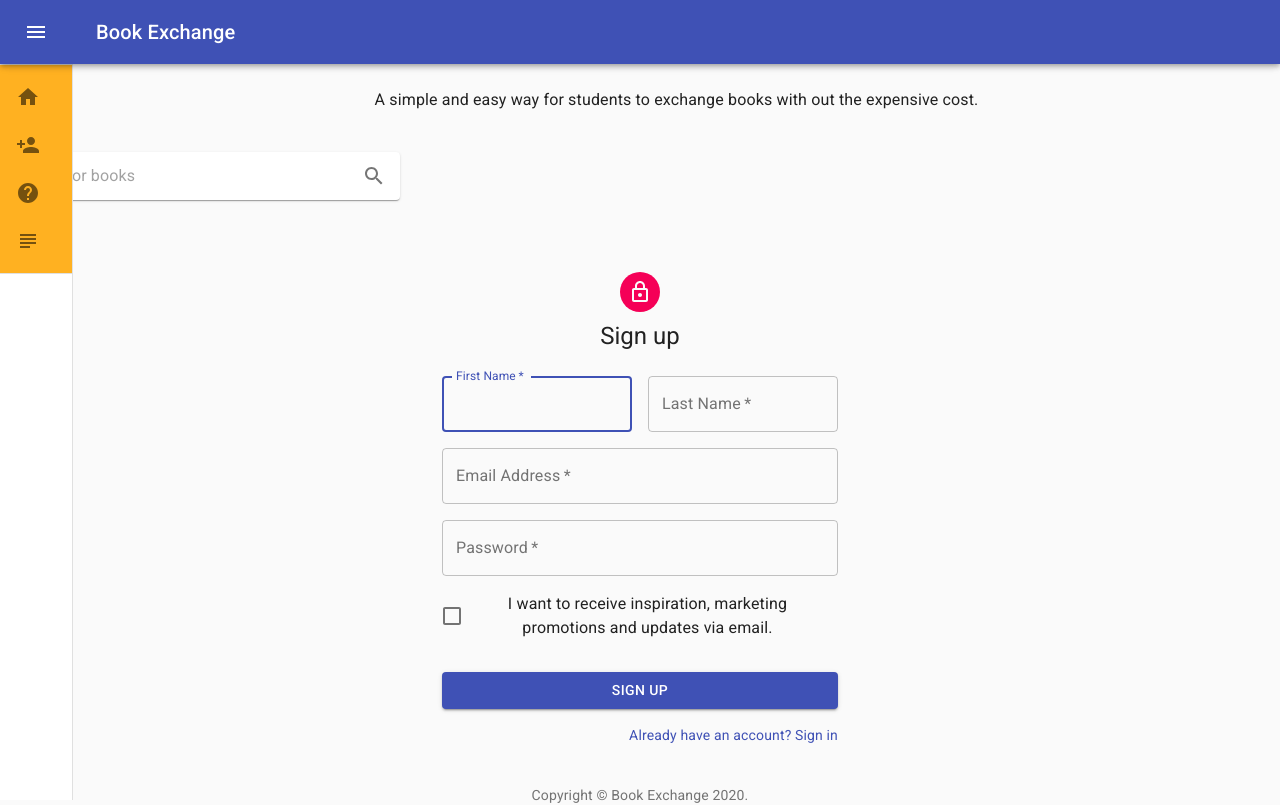
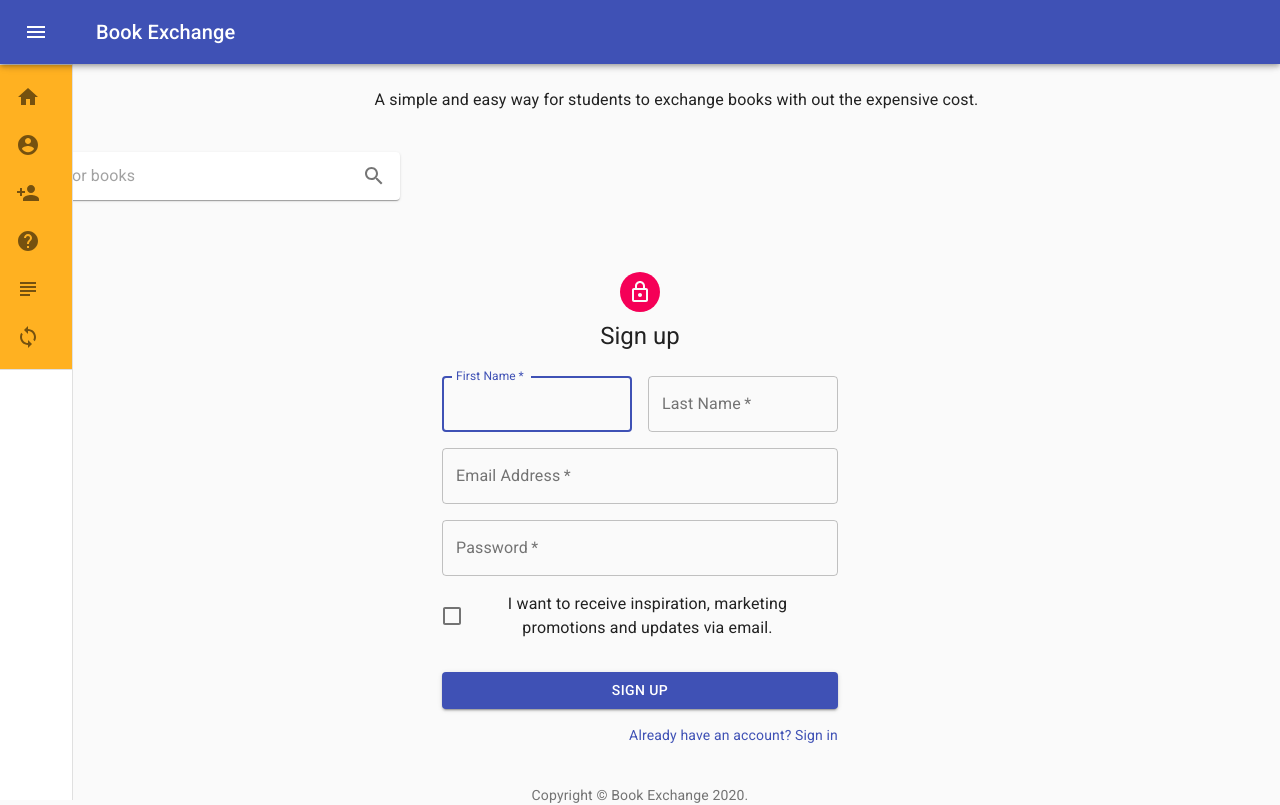
Before and after one commit to maurafortino/project-3, a React (Create React App) app in the folder client/: page /Signup in a window 1280 px wide. Built offline with nearby package versions, Linux system fonts and the light colour scheme.

Commit message:
added an image

```diff
--- a/client/src/components/Navbar/index.js
+++ b/client/src/components/Navbar/index.js
@@ -19,7 +19,8 @@ import HomeIcon from '@material-ui/icons/Home';
 import PersonAddIcon from '@material-ui/icons/PersonAdd';
 import HelpIcon from '@material-ui/icons/Help';
 import SubjectIcon from '@material-ui/icons/Subject';
-// import SyncIcon from '@material-ui/icons/Sync';
+import SyncIcon from '@material-ui/icons/Sync';
+import AccountCircleIcon from '@material-ui/icons/AccountCircle';
 
 const drawerWidth = 240;
 
@@ -125,7 +126,7 @@ export default function MiniDrawer() {
           >
             <MenuIcon />
           </IconButton>
-          <Typography variant="h6" noWrap>
+          <Typography variant="h6" noWrap >
             Book Exchange
           </Typography>
         </Toolbar>
@@ -150,8 +151,13 @@ export default function MiniDrawer() {
         </div>
         <Divider />
         <List component="nav" aria-label="secondary mailbox folders">
-          <ListItemLink href="/login">
+          <ListItemLink href="/">
             <ListItemIcon><HomeIcon /></ListItemIcon>
+            <ListItemText primary="Home" />
+            </ListItemLink>
+
+            <ListItemLink href="/login">
+            <ListItemIcon><AccountCircleIcon /></ListItemIcon>
             <ListItemText primary="LogIn" />
             </ListItemLink>
 
@@ -165,9 +171,14 @@ export default function MiniDrawer() {
             <ListItemText primary="How It Works" />
             </ListItemLink>
 
-            <ListItemLink href="PickASubject">
+            <ListItemLink href="/PickASubject">
             <ListItemIcon><SubjectIcon /></ListItemIcon>
             <ListItemText primary="Pick a Subject" />
+            </ListItemLink>
+
+            <ListItemLink href="SellABook">
+            <ListItemIcon><SyncIcon /></ListItemIcon>
+            <ListItemText primary="Sell A Book" />
             </ListItemLink>
         </List>
         <Divider />
--- a/client/src/components/Searchbar/HomeSearchbar.css
+++ /dev/null
@@ -1,3 +0,0 @@
-.form {
-    margin-left: 200px;
-}
--- a/client/src/pages/Home/Home.js
+++ b/client/src/pages/Home/Home.js
@@ -14,9 +14,7 @@ class Home extends Component {
                     <div className="buttons-div col-12">
                         <button type="button" className="btn btn-dark btn-lg"><Link to="/login">Login</Link></button>
                         <button type="button" className="btn btn-dark btn-lg"><Link to="/signup">Sign up</Link></button>
-                        {/* <div className="description">
-                            <p className="lead">A simple and easy way for students to exchange textbooks without the expensive cost.</p>
-                        </div> */}
+
                     </div>
                 </div>
 
--- a/client/src/pages/HowItWorks/works.css
+++ b/client/src/pages/HowItWorks/works.css
@@ -1,5 +1,4 @@
 .container-fluid{
-    background-image: none;
     background-size: cover;
     background-position: center;
     margin: 0;
```
Also changed, not shown: 1 other file (tests, documents, lock files or other folders).
